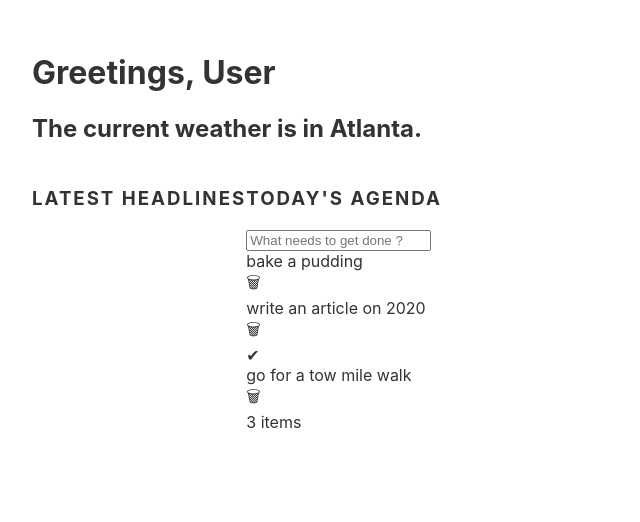
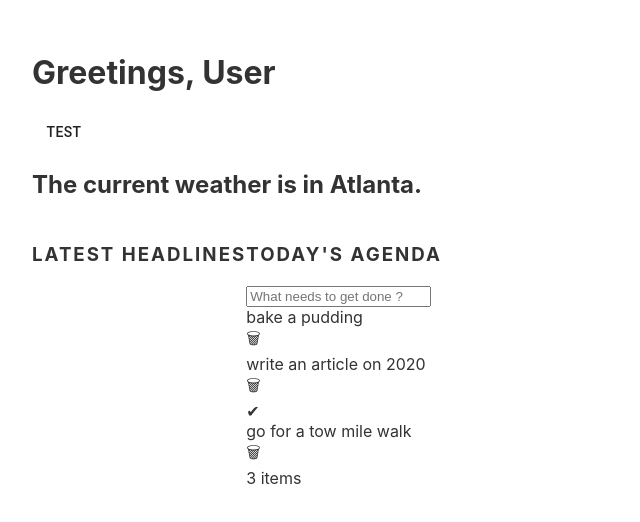
Before and after one commit to Nerajno/Daily_dashboard, a React (Create React App) app: page / in a window 1280 px wide. Shown: the top 522 px of the page, without its empty margins (0-640 px from the left). Built offline with nearby package versions, Linux system fonts and the light colour scheme; no server answers.

Commit message:
added material ui over semantic ui

```diff
--- a/package.json
+++ b/package.json
@@ -3,6 +3,7 @@
   "version": "0.1.0",
   "private": true,
   "dependencies": {
+    "@material-ui/core": "^4.11.2",
     "@testing-library/jest-dom": "^5.11.4",
     "@testing-library/react": "^11.1.0",
     "@testing-library/user-event": "^12.1.10",
--- a/src/App.js
+++ b/src/App.js
@@ -1,5 +1,7 @@
 import React from 'react'
 import './App.css';
+import { Button } from '@material-ui/core';
+
 
 //Imported Components
 import Weather from './components/Weather';
@@ -13,6 +15,7 @@ function App() {
   return (
     <main>
       <h1> Greetings, User</h1>
+      <Button> Test</Button>
       <Weather/>
       <section>
           <div>
```
Also changed, not shown: 2 other files (tests, documents, lock files or other folders).
